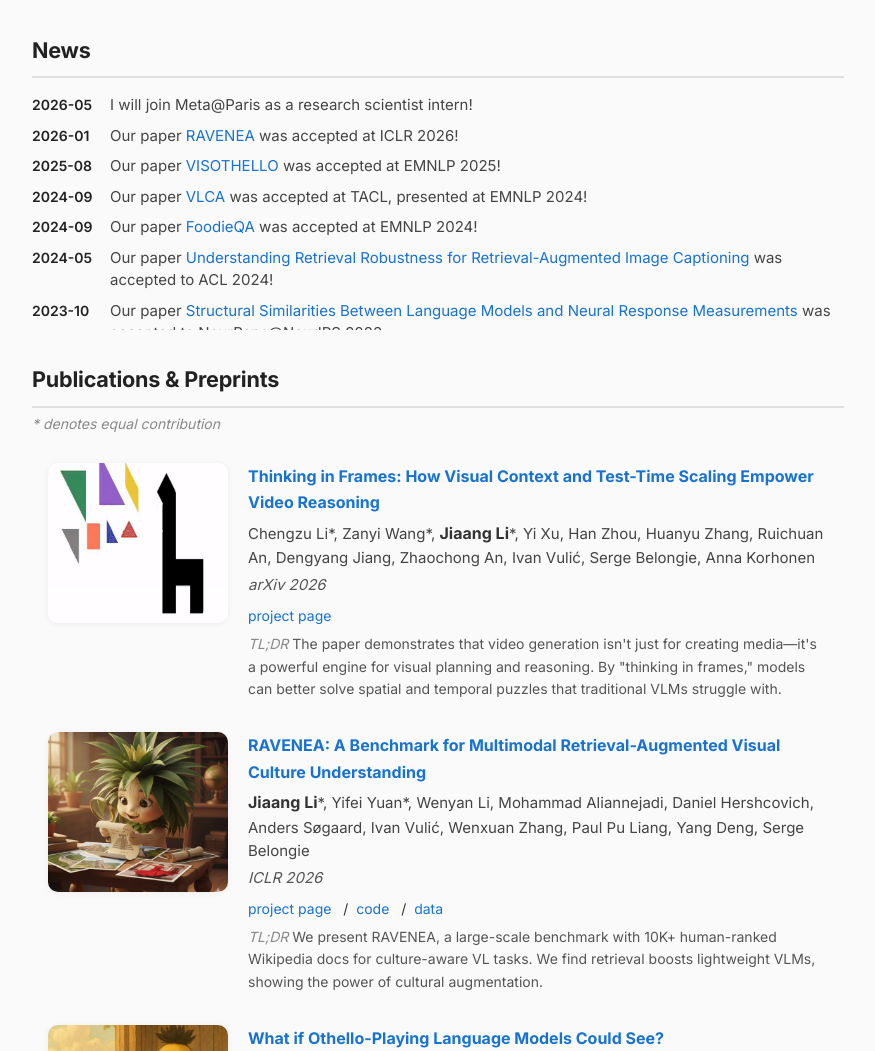
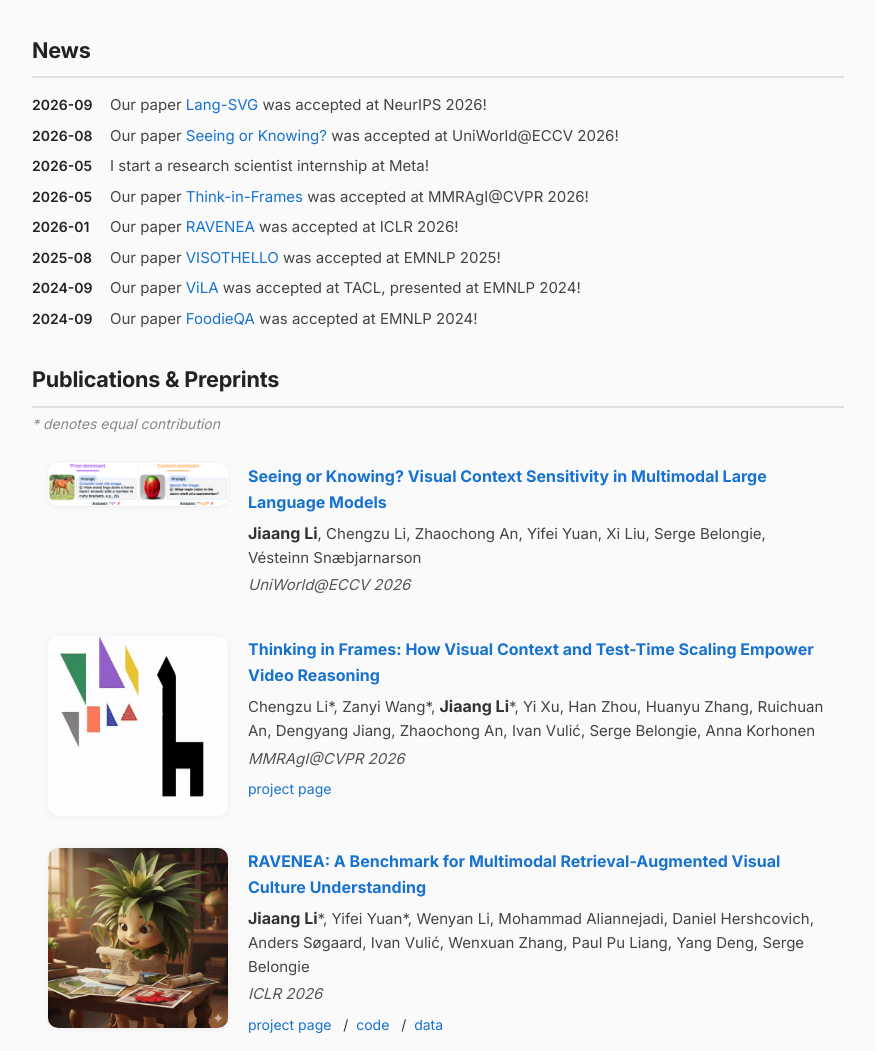
Before and after one commit to jiaangli/jiaangli.github.io, a plain HTML site: page index.html in a window 1280 px wide. Shown: the part 288-1339 px from the top of the page, without its empty margins (202-1077 px from the left). Drawn offline with Linux system fonts and the light colour scheme.

Commit message:
Update publications: add Seeing or Knowing (UniWorld@ECCV 2026), hide ChatMotion, drop TLDR, highlight Oral, image contain, author links

```diff
--- a/css/style.css
+++ b/css/style.css
@@ -158,13 +158,13 @@ body {
   padding: 16px;
   border-radius: 10px;
   align-items: flex-start;
-  transition: box-shadow 0.25s ease, transform 0.25s ease;
+  transition: box-shadow 0.25s ease, transform 0.25s ease, background-color 0.2s ease;
 }
 
 .pub-entry:hover {
-  box-shadow: 0 4px 20px rgba(0,0,0,0.08);
+  box-shadow: 0 6px 24px rgba(240, 146, 40, 0.18);
   transform: translateY(-2px);
-  background: #fdf8f3;
+  background: #fff1cf;
 }
 
 .pub-entry:last-child {
@@ -178,8 +178,8 @@ body {
 
 .pub-img img {
   width: 100%;
-  height: 160px;
-  object-fit: cover;
+  height: auto;
+  object-fit: contain;
   border-radius: 10px;
   display: block;
   box-shadow: 0 1px 6px rgba(0,0,0,0.06);
@@ -227,6 +227,13 @@ body {
   margin: 2px 0;
 }
 
+.pub-content .pub-venue .oral {
+  color: #d63031;
+  font-weight: 700;
+  font-style: inherit;
+  font-size: 13px;
+}
+
 .pub-content .pub-links {
   margin: 6px 0 4px 0;
   font-size: 14px;
@@ -235,19 +242,6 @@ body {
 .pub-content .pub-links a {
   font-size: 14px;
   margin-right: 4px;
-}
-
-.pub-content .pub-tldr {
-  font-size: 14px;
-  color: #555;
-  line-height: 1.6;
-  margin-top: 6px;
-}
-
-.pub-content .pub-tldr .note {
-  display: inline;
-  margin: 0;
-  font-size: 14px;
 }
 
 /* --- Services List --- */
@@ -328,8 +322,9 @@ hr {
 
   .pub-img img {
     height: auto;
-    max-height: 200px;
+    max-height: none;
     width: 100%;
+    object-fit: contain;
   }
 }
 
--- a/data/TEMPLATE_paper.json
+++ b/data/TEMPLATE_paper.json
@@ -19,6 +19,5 @@
       "name": "data",
       "url": ""
     }
-  ],
-  "tldr": "CHANGEME: One or two sentences describing your paper's main contribution."
+  ]
 }
--- a/data/authors.json
+++ b/data/authors.json
@@ -27,11 +27,13 @@
   "Sen Jia": { "url": "https://scholar.google.com/citations?user=FcPrwXoAAAAJ&hl=zh-CN" },
   "Serge Belongie": { "url": "https://sergebelongie.github.io/" },
   "Sune Lehmann": { "url": "https://scholar.google.dk/citations?hl=en&user=wvkUbiUAAAAJ" },
+  "Vésteinn Snæbjarnarson": { "url": "https://vesteinn.is/" },
   "Weijia Zhang": { "url": "https://wjzhang392.github.io/" },
   "Wenxuan Zhang": { "url": "https://isakzhang.github.io/" },
   "Wenyan Li": { "url": "https://wenyanli.org/" },
   "Xinyi Chen": { "url": "https://shin-ee-chen.github.io/" },
   "Xinyu Zhang": { "url": "https://crystina-z.github.io/" },
+  "Xi Liu": { "url": "https://xiliu8006.github.io/" },
   "Yang Deng": { "url": "https://dengyang17.github.io/" },
   "Yi Xu": { "url": "https://yix8.github.io/" },
   "Yifei Yuan": { "url": "https://yfyuan01.github.io/" },
--- a/data/news.json
+++ b/data/news.json
@@ -1,7 +1,19 @@
 [
+    {
+    "date": "2026-09",
+    "content": "Our paper <a href=''>Lang-SVG</a> was accepted at NeurIPS 2026!"
+  },
+  {
+    "date": "2026-08",
+    "content": "Our paper <a href='https://arxiv.org/abs/2607.26326'>Seeing or Knowing?</a> was accepted at UniWorld@ECCV 2026!"
+  },
   {
     "date": "2026-05",
-    "content": "I will join Meta@Paris as a research scientist intern!"
+    "content": "I start a research scientist internship at Meta!"
+  },
+  {
+    "date": "2026-05",
+    "content": "Our paper <a href='https://arxiv.org/abs/2601.21037'>Think-in-Frames</a> was accepted at MMRAgI@CVPR 2026!"
   },
   {
     "date": "2026-01",
@@ -13,7 +25,7 @@
   },
   {
     "date": "2024-09",
-    "content": "Our paper <a href='https://direct.mit.edu/tacl/article/doi/10.1162/tacl_a_00698/124631'>VLCA</a> was accepted at TACL, presented at EMNLP 2024!"
+    "content": "Our paper <a href='https://direct.mit.edu/tacl/article/doi/10.1162/tacl_a_00698/124631'>ViLA</a> was accepted at TACL, presented at EMNLP 2024!"
   },
   {
     "date": "2024-09",
--- a/data/publications.json
+++ b/data/publications.json
@@ -1,114 +1,238 @@
 [
+  {
+    "id": "li2026see",
+    "title": "Seeing or Knowing? Visual Context Sensitivity in Multimodal Large Language Models",
+    "authors": [
+      "Jiaang Li",
+      "Chengzu Li",
+      "Zhaochong An",
+      "Yifei Yuan",
+      "Xi Liu",
+      "Serge Belongie",
+      "Vésteinn Snæbjarnarson"
+    ],
+    "venue": "UniWorld@ECCV 2026",
+    "paper_url": "https://arxiv.org/abs/2607.26326",
+    "image": "images/li2026see.png",
+    "links": []
+  },
   {
     "id": "li2026think",
     "title": "Thinking in Frames: How Visual Context and Test-Time Scaling Empower Video Reasoning",
-    "authors": ["Chengzu Li*", "Zanyi Wang*", "Jiaang Li*", "Yi Xu", "Han Zhou", "Huanyu Zhang", "Ruichuan An", "Dengyang Jiang", "Zhaochong An", "Ivan Vulić", "Serge Belongie", "Anna Korhonen"],
-    "venue": "arXiv 2026",
+    "authors": [
+      "Chengzu Li*",
+      "Zanyi Wang*",
+      "Jiaang Li*",
+      "Yi Xu",
+      "Han Zhou",
+      "Huanyu Zhang",
+      "Ruichuan An",
+      "Dengyang Jiang",
+      "Zhaochong An",
+      "Ivan Vulić",
+      "Serge Belongie",
+      "Anna Korhonen"
+    ],
+    "venue": "MMRAgI@CVPR 2026",
     "paper_url": "https://www.arxiv.org/abs/2601.21037",
     "image": "images/li2026think.gif",
     "links": [
-      { "name": "project page", "url": "https://thinking-in-frames.github.io/" },
-      { "name": "code", "url": "" }
-    ],
-    "tldr": "The paper demonstrates that video generation isn't just for creating media—it's a powerful engine for visual planning and reasoning. By \"thinking in frames,\" models can better solve spatial and temporal puzzles that traditional VLMs struggle with."
+      {
+        "name": "project page",
+        "url": "https://thinking-in-frames.github.io/"
+      },
+      {
+        "name": "code",
+        "url": ""
+      }
+    ]
   },
   {
     "id": "li2025ravenea",
     "title": "RAVENEA: A Benchmark for Multimodal Retrieval-Augmented Visual Culture Understanding",
-    "authors": ["Jiaang Li*", "Yifei Yuan*", "Wenyan Li", "Mohammad Aliannejadi", "Daniel Hershcovich", "Anders Søgaard", "Ivan Vulić", "Wenxuan Zhang", "Paul Pu Liang", "Yang Deng", "Serge Belongie"],
+    "authors": [
+      "Jiaang Li*",
+      "Yifei Yuan*",
+      "Wenyan Li",
+      "Mohammad Aliannejadi",
+      "Daniel Hershcovich",
+      "Anders Søgaard",
+      "Ivan Vulić",
+      "Wenxuan Zhang",
+      "Paul Pu Liang",
+      "Yang Deng",
+      "Serge Belongie"
+    ],
     "venue": "ICLR 2026",
     "paper_url": "https://arxiv.org/abs/2505.14462",
     "image": "images/li2025ravenea.jpg",
     "links": [
-      { "name": "project page", "url": "https://jiaangli.github.io/ravenea/" },
-      { "name": "code", "url": "https://github.com/yfyuan01/RAVENEA" },
-      { "name": "data", "url": "https://huggingface.co/datasets/jaagli/ravenea" }
-    ],
-    "tldr": "We present RAVENEA, a large-scale benchmark with 10K+ human-ranked Wikipedia docs for culture-aware VL tasks. We find retrieval boosts lightweight VLMs, showing the power of cultural augmentation."
+      {
+        "name": "project page",
+        "url": "https://jiaangli.github.io/ravenea/"
+      },
+      {
+        "name": "code",
+        "url": "https://github.com/yfyuan01/RAVENEA"
+      },
+      {
+        "name": "data",
+        "url": "https://huggingface.co/datasets/jaagli/ravenea"
+      }
+    ]
   },
   {
     "id": "xinyi2025othello",
     "title": "What if Othello-Playing Language Models Could See?",
-    "authors": ["Xinyi Chen*", "Yifei Yuan*", "Jiaang Li", "Serge Belongie", "Maarten de Rijke", "Anders Søgaard"],
+    "authors": [
+      "Xinyi Chen*",
+      "Yifei Yuan*",
+      "Jiaang Li",
+      "Serge Belongie",
+      "Maarten de Rijke",
+      "Anders Søgaard"
+    ],
     "venue": "EMNLP 2025",
     "paper_url": "https://www.arxiv.org/abs/2507.14520",
     "image": "images/xinyi2025othello.png",
     "links": [
-      { "name": "code", "url": "https://github.com/shin-ee-chen/multimodal-othello" },
-      { "name": "data", "url": "https://huggingface.co/datasets/jaagli/othello_shuffle" }
-    ],
-    "tldr": "The paper introduces VISOTHELLO, a multi-modal model that plays Othello using both move sequences and board images. Compared to text-only models, it predicts moves more accurately and learns more robust, structured representations, suggesting visual grounding helps language models build stronger world models."
+      {
+        "name": "code",
+        "url": "https://github.com/shin-ee-chen/multimodal-othello"
+      },
+      {
+        "name": "data",
+        "url": "https://huggingface.co/datasets/jaagli/othello_shuffle"
+      }
+    ]
   },
   {
     "id": "chatmotion2025",
+    "hidden": true,
     "title": "ChatMotion: A Multimodal Multi-Agent for Human Motion Analysis",
-    "authors": ["Lei Li", "Sen Jia", "Jiahao Wang", "Zhaochong An", "Jiaang Li", "Jenq-Neng Hwang", "Serge Belongie"],
+    "authors": [
+      "Lei Li",
+      "Sen Jia",
+      "Jiahao Wang",
+      "Zhaochong An",
+      "Jiaang Li",
+      "Jenq-Neng Hwang",
+      "Serge Belongie"
+    ],
     "venue": "arXiv",
     "paper_url": "https://arxiv.org/abs/2502.18180",
     "image": "images/chatmotion.png",
-    "links": [],
-    "tldr": "ChatMotion is introduced, a multimodal multi-agent framework for human motion analysis that dynamically interprets user intent, decomposes complex tasks into meta-tasks, and activates specialized function modules for motion comprehension."
+    "links": []
   },
   {
     "id": "li2023implications",
     "title": "Do Vision and Language Models Share Concepts? A Vector Space Alignment Study",
-    "authors": ["Jiaang Li", "Yova Kementchedjhieva", "Constanza Fierro", "Anders Søgaard"],
+    "authors": [
+      "Jiaang Li",
+      "Yova Kementchedjhieva",
+      "Constanza Fierro",
+      "Anders Søgaard"
+    ],
     "venue": "TACL",
-    "venue_note": "(EMNLP 2024 oral)",
+    "venue_note": "EMNLP 2024 Oral",
     "paper_url": "https://direct.mit.edu/tacl/article/doi/10.1162/tacl_a_00698/124631",
     "image": "images/li2023implications.jpg",
     "links": [
-      { "name": "code & data", "url": "https://github.com/jiaangli/VLCA" }
-    ],
-    "tldr": "Our experiments show that LMs partially converge towards representations isomorphic to those of vision models, subject to dispersion, polysemy, and frequency, which has important implications for both multi-modal processing and the LM understanding debate."
+      {
+        "name": "code & data",
+        "url": "https://github.com/jiaangli/VLCA"
+      }
+    ]
   },
   {
     "id": "wenyan2024foodieqa",
     "title": "FoodieQA: A Multimodal Dataset for Fine-Grained Understanding of Chinese Food Culture",
-    "authors": ["Wenyan Li", "Xinyu Zhang", "Jiaang Li", "Qiwei Peng", "Raphael Tang", "Li Zhou", "Weijia Zhang", "Guimin Hu", "Yifei Yuan", "Anders Søgaard", "Daniel Hershcovich", "Desmond Elliott"],
-    "venue": "EMNLP 2024",
+    "authors": [
+      "Wenyan Li",
+      "Xinyu Zhang",
+      "Jiaang Li",
+      "Qiwei Peng",
+      "Raphael Tang",
+      "Li Zhou",
+      "Weijia Zhang",
+      "Guimin Hu",
+      "Yifei Yuan",
+      "Anders Søgaard",
+      "Daniel Hershcovich",
+      "Desmond Elliott"
+    ],
+    "venue": "EMNLP 2024 Oral",
     "paper_url": "https://arxiv.org/abs/2406.11030",
     "image": "images/wenyan2024foodieqa.jpg",
     "links": [
-      { "name": "code", "url": "https://github.com/lyan62/foodie-eval" },
-      { "name": "data", "url": "https://huggingface.co/datasets/lyan62/FoodieQA" }
-    ],
-    "tldr": "In this work, we introduce FoodieQA, a manually curated, fine-grained image-text dataset capturing the intricate features of food cultures across various regions in China, and evaluates vision-language Models (VLMs) and large language models (LLMs) on newly collected, unseen food images and corresponding questions."
+      {
+        "name": "code",
+        "url": "https://github.com/lyan62/foodie-eval"
+      },
+      {
+        "name": "data",
+        "url": "https://huggingface.co/datasets/lyan62/FoodieQA"
+      }
+    ]
   },
   {
     "id": "wenyan2024robcap",
     "title": "Understanding Retrieval Robustness for Retrieval-Augmented Image Captioning",
-    "authors": ["Wenyan Li", "Jiaang Li", "Rita Ramos", "Raphael Tang", "Desmond Elliott"],
-    "venue": "ACL 2024",
+    "authors": [
+      "Wenyan Li",
+      "Jiaang Li",
+      "Rita Ramos",
+      "Raphael Tang",
+      "Desmond Elliott"
+    ],
+    "venue": "ACL 2024 Oral",
     "paper_url": "https://aclanthology.org/2024.acl-long.503",
     "image": "images/wenyan2024robcap.jpg",
     "links": [
-      { "name": "code", "url": "https://github.com/lyan62/RobustCap" }
-    ],
-    "tldr": "We analyze the robustness of a retrieval-augmented captioning model SmallCap and propose to train the model by sampling retrieved captions from more diverse sets, which decreases the chance that the model learns to copy majority tokens, and improves both in-domain and cross-domain performance."
+      {
+        "name": "code",
+        "url": "https://github.com/lyan62/RobustCap"
+      }
+    ]
   },
   {
     "id": "li2023large",
     "title": "Structural Similarities Between Language Models and Neural Response Measurements",
-    "authors": ["Jiaang Li*", "Antonia Karamolegkou*", "Yova Kementchedjhieva", "Mostafa Abdou", "Sune Lehmann", "Anders Søgaard"],
+    "authors": [
+      "Jiaang Li*",
+      "Antonia Karamolegkou*",
+      "Yova Kementchedjhieva",
+      "Mostafa Abdou",
+      "Sune Lehmann",
+      "Anders Søgaard"
+    ],
     "venue": "NeurReps @ NeurIPS 2023",
     "paper_url": "https://proceedings.mlr.press/v228/li24a.html",
     "image": "images/li2023large.jpg",
     "links": [
-      { "name": "code", "url": "https://github.com/coastalcph/brain2llm" }
-    ],
-    "tldr": "This work shows that the larger neural language models get, the more their representations are structurally similar to neural response measurements from brain imaging."
+      {
+        "name": "code",
+        "url": "https://github.com/coastalcph/brain2llm"
+      }
+    ]
   },
   {
     "id": "antonia2023copyright",
     "title": "Copyright Violations and Large Language Models",
-    "authors": ["Antonia Karamolegkou*", "Jiaang Li*", "Li Zhou", "Anders Søgaard"],
-    "venue": "EMNLP 2023",
+    "authors": [
+      "Antonia Karamolegkou*",
+      "Jiaang Li*",
+      "Li Zhou",
+      "Anders Søgaard"
+    ],
+    "venue": "EMNLP 2023 Oral",
     "paper_url": "https://aclanthology.org/2023.emnlp-main.458",
     "image": "images/antonia2023copyright.jpg",
     "links": [
-      { "name": "code", "url": "https://github.com/coastalcph/CopyrightLLMs" }
-    ],
-    "tldr": "We explore the issue of copyright violations and large language models through the lens of verbatim memorization, focusing on possible redistribution of copyrighted text."
+      {
+        "name": "code",
+        "url": "https://github.com/coastalcph/CopyrightLLMs"
+      }
+    ]
   }
 ]
--- a/js/renderer.js
+++ b/js/renderer.js
@@ -86,10 +86,14 @@ class ContentRenderer {
         .join(' &nbsp/&nbsp\n')
       : '';
 
-    // Render venue with optional note
+    // Render venue with optional note (auto-highlight "Oral" in red, drop parentheses)
+    const highlightOral = (text) =>
+      text
+        .replace(/\s*\(\s*(oral)\s*\)/gi, ' $1')
+        .replace(/\b(oral)\b/gi, '<span class="oral">$1</span>');
     const venueHTML = pub.venue_note
-      ? `${pub.venue} <span class="note" style="display:inline;margin:0;">${pub.venue_note}</span>`
-      : pub.venue;
+      ? `${highlightOral(pub.venue)} <span class="note" style="display:inline;margin:0;">${highlightOral(pub.venue_note)}</span>`
+      : highlightOral(pub.venue);
 
     return `
       <div class="pub-entry">
@@ -101,7 +105,6 @@ class ContentRenderer {
           <div class="pub-authors">${authorsHTML}</div>
           <div class="pub-venue">${venueHTML}</div>
           <div class="pub-links">${linksHTML}</div>
-          <div class="pub-tldr"><span class="note">TL;DR </span>${pub.tldr}</div>
         </div>
       </div>
     `;
@@ -120,6 +123,7 @@ class ContentRenderer {
 
       if (pubContainer) {
         pubContainer.innerHTML = publications
+          .filter(pub => !pub.hidden)
           .map(pub => this.renderPublication(pub, authorsRegistry))
           .join('\n');
       }
```
Also changed, not shown: index.html (+1 -1 lines), images/li2026see.png (added).
